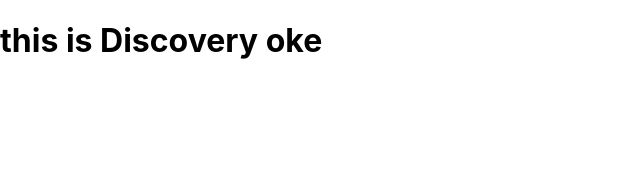
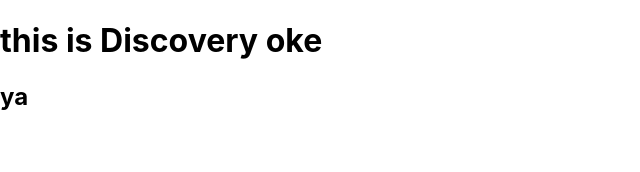
Before and after one commit to mulia007/react-project-lauch, a React (Create React App) app: page /discover in a window 1280 px wide. Shown: the top 172 px of the page, without its empty margins (0-640 px from the left). Built offline with nearby package versions, Linux system fonts and the light colour scheme.

Commit message:
Update Discoverypage.js

```diff
--- a/src/pages/Discoverypage.js
+++ b/src/pages/Discoverypage.js
@@ -3,7 +3,8 @@
 const Discoverypage = () => {
   return (
     <div>
-      <h1>this is Discovery oke</h1>
+      <h1>this is Discovery oke </h1>
+      <h2>ya</h2>
     </div>
   );
 };
```
